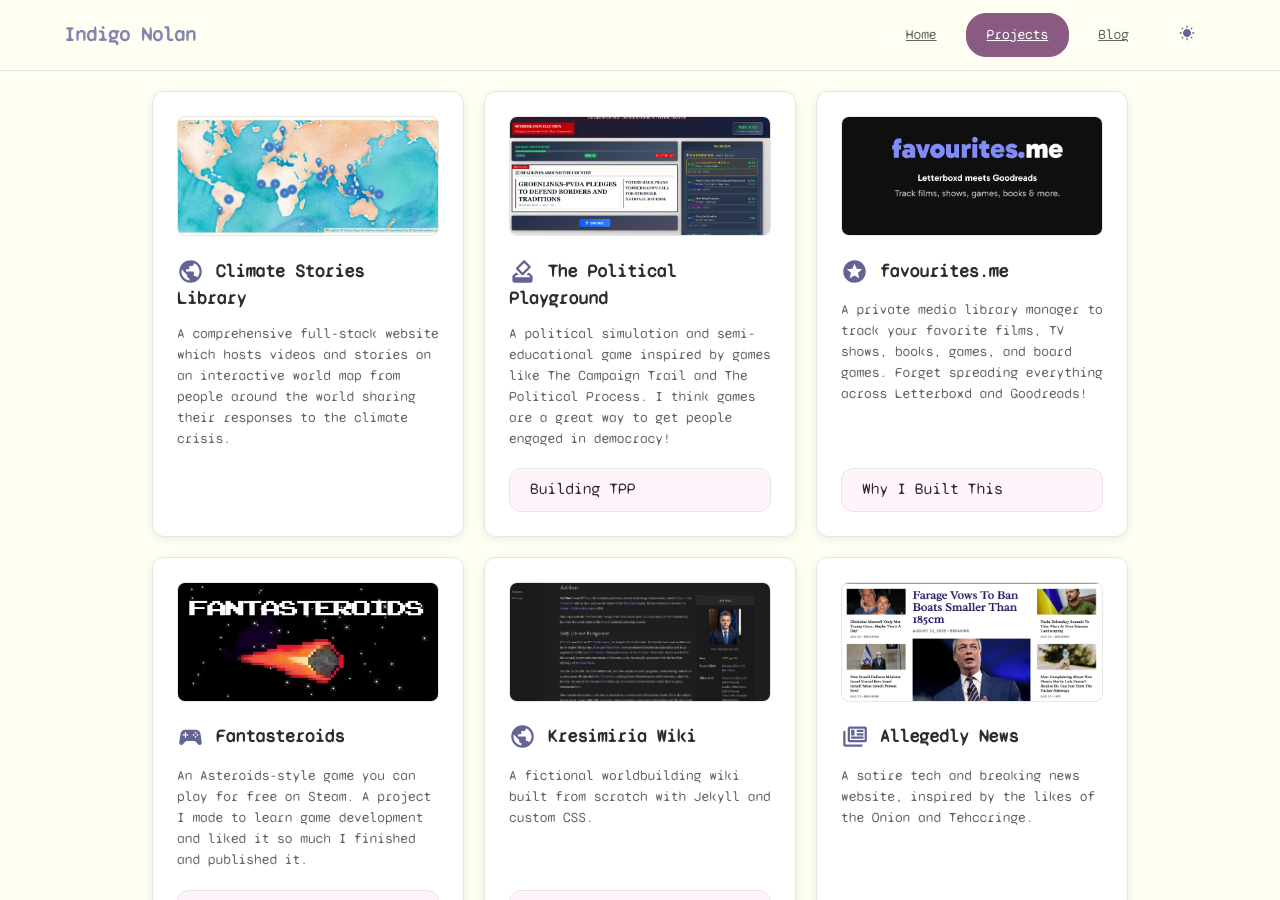
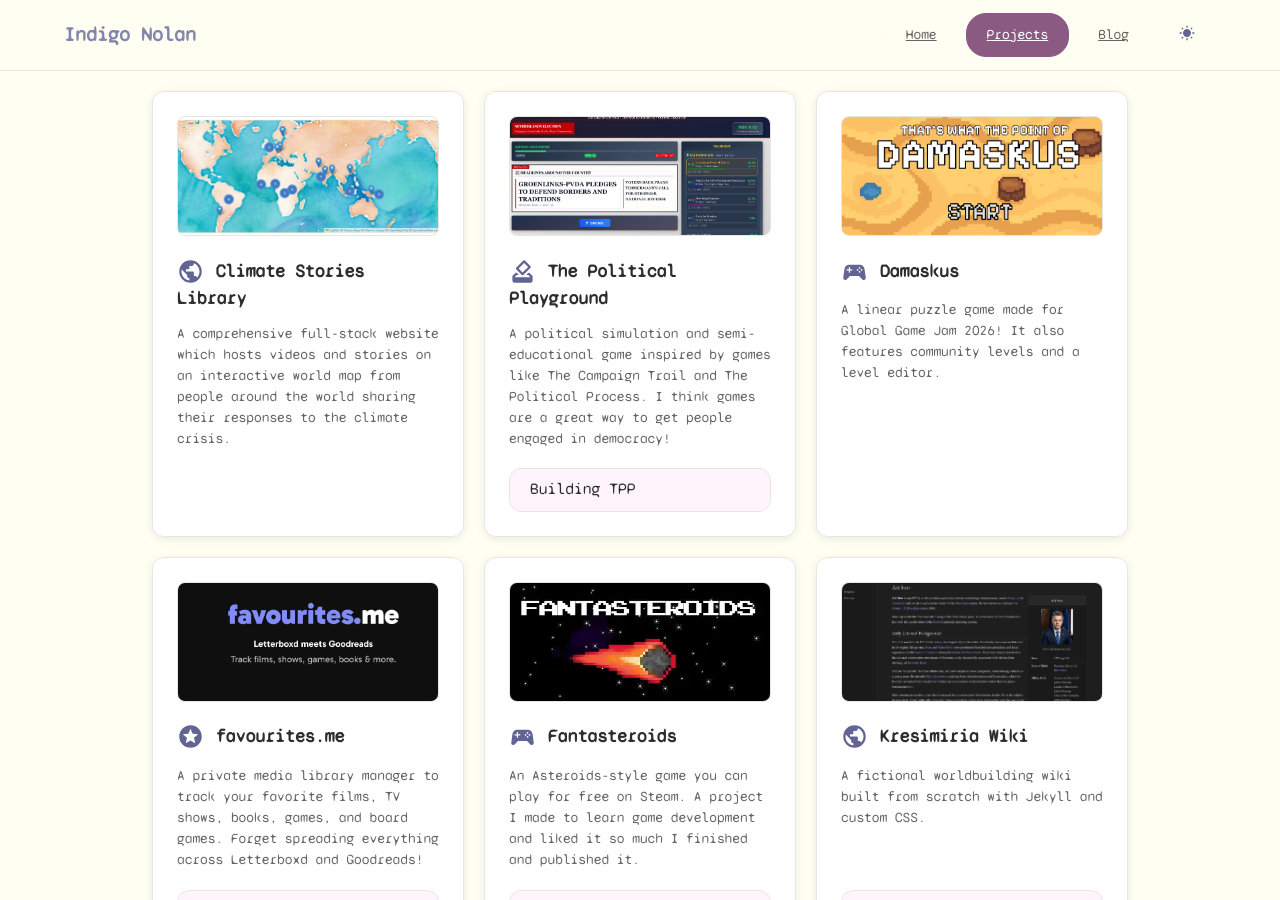
Before and after one commit to Lem0naise/website, a Jekyll site: the page portfolio/index.html, which Jekyll copies as it is, in a window 1280 px wide and 900 px high, scrolled down 353 px. Built offline with Jekyll 4.4.1, drawn with Linux system fonts in a browser that asks for light colours.

Commit message:
feat: add Damaskus project to portfolio with new images.

```diff
--- a/portfolio/index.html
+++ b/portfolio/index.html
@@ -183,6 +183,22 @@
 
 					</article>
 
+
+
+					<article class="project-item" itemscope itemtype="https://schema.org/VideoGame">
+						<a href="https://damaskus.indigo.spot" target="_blank" rel="noopener" class="project-item-link">
+							<img src="/assets/imgs/damaskus.webp" alt="Damaskus screenshot" class="project-image">
+							<h4 itemprop="name">
+								<svg class='project-icon' xmlns="http://www.w3.org/2000/svg" viewBox="0 0 24 24">
+									<path
+										d="M7.97,16L5,19C4.67,19.3 4.23,19.5 3.75,19.5A1.75,1.75 0 0,1 2,17.75V17.5L3,10.12C3.21,7.81 5.14,6 7.5,6H16.5C18.86,6 20.79,7.81 21,10.12L22,17.5V17.75A1.75,1.75 0 0,1 20.25,19.5C19.77,19.5 19.33,19.3 19,19L16.03,16H7.97M7,8V10H5V11H7V13H8V11H10V10H8V8H7M16.5,8A0.75,0.75 0 0,0 15.75,8.75A0.75,0.75 0 0,0 16.5,9.5A0.75,0.75 0 0,0 17.25,8.75A0.75,0.75 0 0,0 16.5,8M14.75,9.75A0.75,0.75 0 0,0 14,10.5A0.75,0.75 0 0,0 14.75,11.25A0.75,0.75 0 0,0 15.5,10.5A0.75,0.75 0 0,0 14.75,9.75M18.25,9.75A0.75,0.75 0 0,0 17.5,10.5A0.75,0.75 0 0,0 18.25,11.25A0.75,0.75 0 0,0 19,10.5A0.75,0.75 0 0,0 18.25,9.75M16.5,11.5A0.75,0.75 0 0,0 15.75,12.25A0.75,0.75 0 0,0 16.5,13A0.75,0.75 0 0,0 17.25,12.25A0.75,0.75 0 0,0 16.5,11.5Z" />
+								</svg>
+								Damaskus
+							</h4>
+							<p itemprop="description">A linear puzzle game made for Global Game Jam 2026! It also
+								features community levels and a level editor.</p>
+						</a>
+					</article>
 
 
 					<article class="project-item">
```
Also changed, not shown: assets/imgs/2026-0201-183113.png (added), assets/imgs/damaskus.webp (added).
